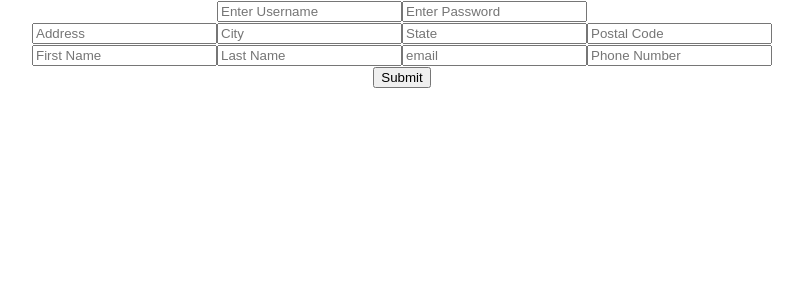
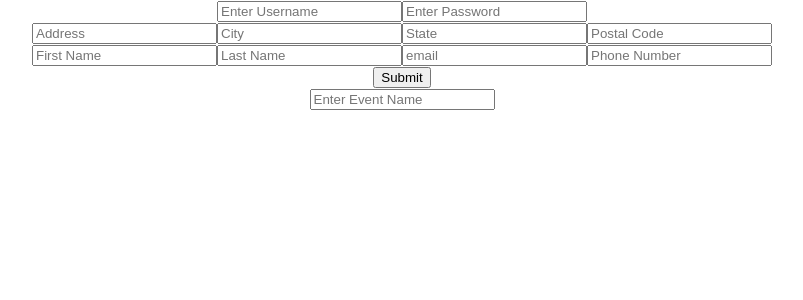
Before and after one commit to BW-wedding-portfolio/FE, a React (Create React App) app: page / in a window 1280 px wide. Shown: the top 300 px of the page, without its empty margins (238-1041 px from the left). Built offline with nearby package versions, Linux system fonts and the light colour scheme; the HTML template or start-up script is replaced by a standard one.

Commit message:
Added handleChanges and submitForm functions for CreateEvent component. Added first input field to form.

```diff
--- a/src/components/CreateEvent.js
+++ b/src/components/CreateEvent.js
@@ -1,11 +1,21 @@
 import React, { useState } from "react";
 
 function CreateEvent () {
-    const [input, setInput] = useState();
+    const [input, setInput] = useState("");
     console.log({input}, "input results in a cleared state")
+    const handleChanges = e => {
+        setInput({...input, [e.target.name]: e.target.value});
+        console.log({input}, "This is the results of notes after handleChanges setInput")
+    }
+    const submitForm = e => {
+        e.preventDefault();
+        // Put a props reference here to set useState to input for parent component
+        console.log({input});
+        setInput("")
+    }
     return (
         <form>
-
+            <input type="text" name="eventName" onChange={handleChanges} placeholder="Enter Event Name" value={input.eventName} />
         </form>
     )
 }
```
